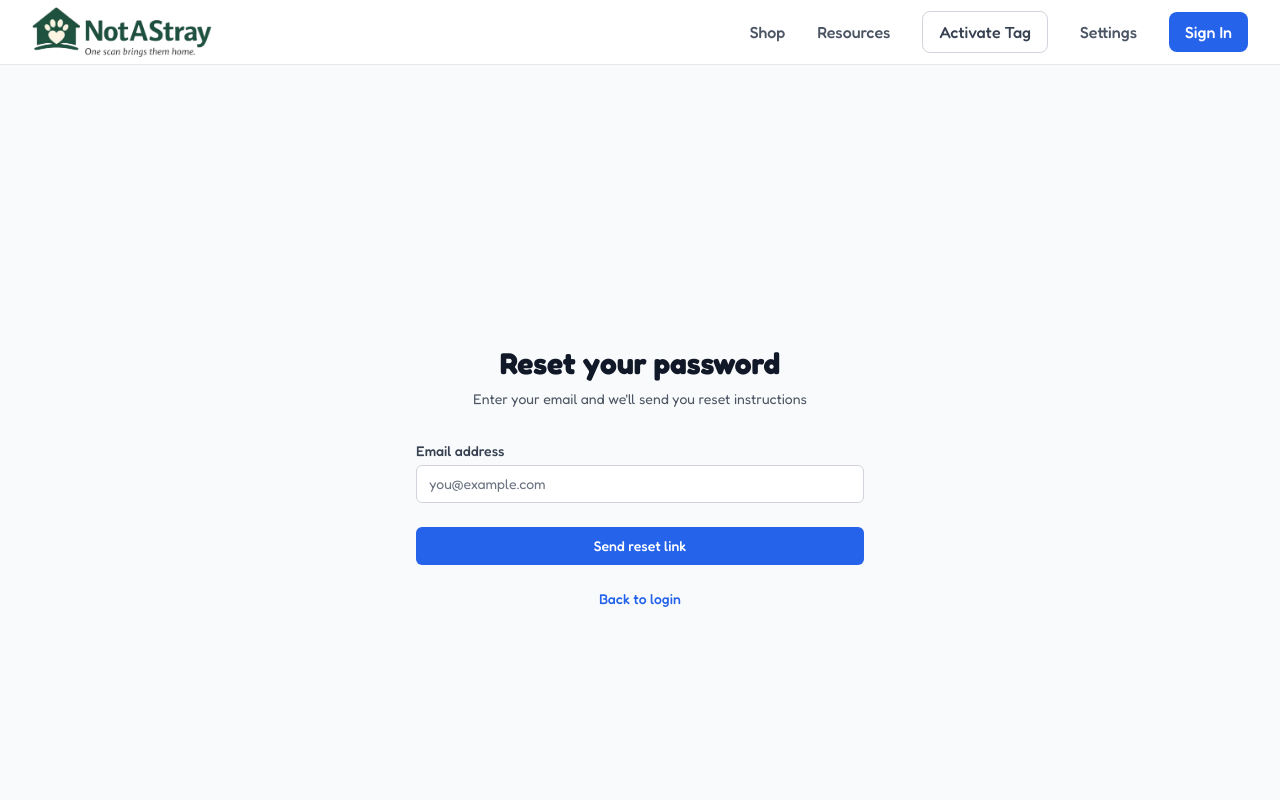
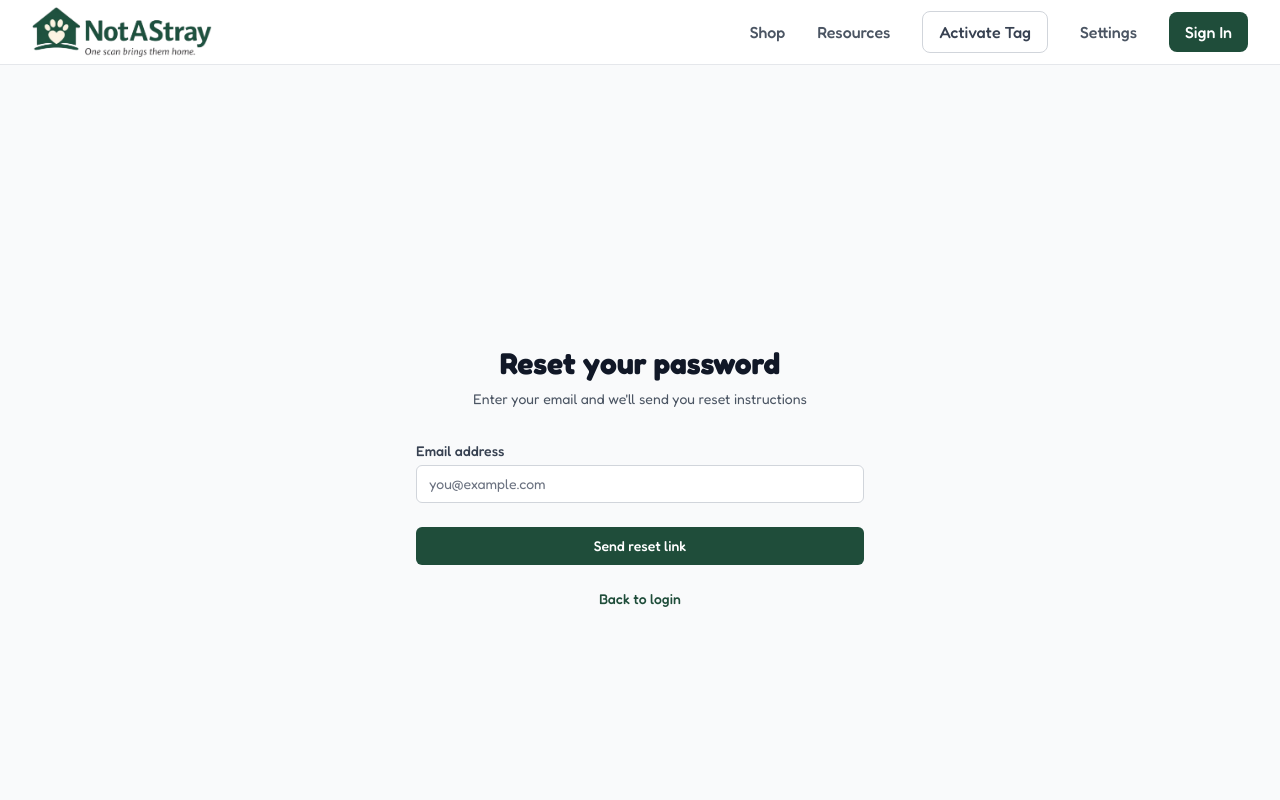
Before and after one commit to jigrullon/notastray, a Next.js app: page /forgot-password in a window 1280 px wide. Shown: the top 800 px of the page. Built offline with nearby package versions, Linux system fonts and the light colour scheme; no server answers.

Commit message:
changed color palette to use the same green as the logo instead of royal blue

```diff
--- a/app/dashboard/page.tsx
+++ b/app/dashboard/page.tsx
@@ -41,7 +41,7 @@ export default function DashboardPage() {
               await logOut()
               router.push('/login')
             }}
-            className="w-full bg-primary-600 hover:bg-primary-700 text-white px-4 py-2 rounded-md transition-colors"
+            className="w-full bg-primary-600 hover:bg-primary-400 text-white px-4 py-2 rounded-md transition-colors"
           >
             Back to Login
           </button>
@@ -182,7 +182,7 @@ export default function DashboardPage() {
             </p>
             <Link
               href="/activate"
-              className="inline-flex items-center px-4 py-2 border border-transparent rounded-lg shadow-sm text-sm font-medium text-white bg-primary-600 hover:bg-primary-700 transition-colors"
+              className="inline-flex items-center px-4 py-2 border border-transparent rounded-lg shadow-sm text-sm font-medium text-white bg-primary-600 hover:bg-primary-400 transition-colors"
             >
               Activate a Tag
             </Link>
--- a/app/forgot-password/page.tsx
+++ b/app/forgot-password/page.tsx
@@ -34,7 +34,7 @@ export default function ForgotPasswordPage() {
                     </p>
                     <Link
                         href="/login"
-                        className="block w-full text-center bg-primary-600 hover:bg-primary-700 text-white px-4 py-2 rounded-md"
+                        className="block w-full text-center bg-primary-600 hover:bg-primary-400 text-white px-4 py-2 rounded-md"
                     >
                         Back to Login
                     </Link>
@@ -81,7 +81,7 @@ export default function ForgotPasswordPage() {
                     <button
                         type="submit"
                         disabled={loading}
-                        className="w-full flex justify-center py-2 px-4 border border-transparent text-sm font-medium rounded-md text-white bg-primary-600 hover:bg-primary-700 focus:outline-none focus:ring-2 focus:ring-offset-2 focus:ring-primary-500 disabled:opacity-50"
+                        className="w-full flex justify-center py-2 px-4 border border-transparent text-sm font-medium rounded-md text-white bg-primary-600 hover:bg-primary-400 focus:outline-none focus:ring-2 focus:ring-offset-2 focus:ring-primary-500 disabled:opacity-50"
                     >
                         {loading ? 'Sending...' : 'Send reset link'}
                     </button>
--- a/app/globals.css
+++ b/app/globals.css
@@ -16,7 +16,7 @@
 
 @layer components {
   .btn-primary {
-    @apply bg-primary-600 hover:bg-primary-700 text-white font-medium py-2 px-4 rounded-lg transition-colors duration-200;
+    @apply bg-primary-600 hover:bg-primary-400 text-white font-medium py-2 px-4 rounded-lg transition-colors duration-200;
   }
 
   .btn-secondary {
--- a/app/login/page.tsx
+++ b/app/login/page.tsx
@@ -145,7 +145,7 @@ export default function LoginPage() {
               <button
                 type="submit"
                 disabled={loading}
-                className="w-full flex justify-center items-center py-2.5 px-4 border border-transparent rounded-lg shadow-sm text-sm font-medium text-white bg-primary-600 hover:bg-primary-700 focus:outline-none focus:ring-2 focus:ring-offset-2 focus:ring-primary-500 disabled:opacity-50 disabled:cursor-not-allowed transition-colors"
+                className="w-full flex justify-center items-center py-2.5 px-4 border border-transparent rounded-lg shadow-sm text-sm font-medium text-white bg-primary-600 hover:bg-primary-400 focus:outline-none focus:ring-2 focus:ring-offset-2 focus:ring-primary-500 disabled:opacity-50 disabled:cursor-not-allowed transition-colors"
               >
                 {loading ? (
                   <>
--- a/app/settings/notifications/page.tsx
+++ b/app/settings/notifications/page.tsx
@@ -503,7 +503,7 @@ export default function NotificationSettingsPage() {
               <button
                 onClick={handleConsentConfirm}
                 disabled={!consentChecked}
-                className="px-4 py-2 text-sm font-medium text-white bg-primary-600 border border-transparent rounded-md hover:bg-primary-700 focus:outline-none focus:ring-2 focus:ring-offset-2 focus:ring-primary-500 disabled:opacity-50 disabled:cursor-not-allowed"
+                className="px-4 py-2 text-sm font-medium text-white bg-primary-600 border border-transparent rounded-md hover:bg-primary-400 focus:outline-none focus:ring-2 focus:ring-offset-2 focus:ring-primary-500 disabled:opacity-50 disabled:cursor-not-allowed"
               >
                 I Agree
               </button>
--- a/app/shop/checkout/page.tsx
+++ b/app/shop/checkout/page.tsx
@@ -204,7 +204,7 @@ function CheckoutContent() {
                 <button
                   onClick={handleCheckout}
                   disabled={loading}
-                  className="w-full bg-primary-600 hover:bg-primary-700 text-white font-medium py-3 rounded-lg transition-colors flex items-center justify-center disabled:opacity-70 disabled:cursor-not-allowed"
+                  className="w-full bg-primary-600 hover:bg-primary-400 text-white font-medium py-3 rounded-lg transition-colors flex items-center justify-center disabled:opacity-70 disabled:cursor-not-allowed"
                 >
                   {loading ? (
                     <>
--- a/app/shop/page.tsx
+++ b/app/shop/page.tsx
@@ -102,7 +102,7 @@ export default function ShopPage() {
                   <Link
                     href={`/shop/checkout?productId=${product.id}`}
                     className={`block w-full text-center py-3 rounded-lg font-medium transition-colors ${product.popular
-                      ? 'bg-primary-600 hover:bg-primary-700 text-white'
+                      ? 'bg-primary-600 hover:bg-primary-400 text-white'
                       : 'bg-gray-100 hover:bg-gray-200 text-gray-900'
                       }`}>
                     Buy Now
--- a/app/shop/success/page.tsx
+++ b/app/shop/success/page.tsx
@@ -31,7 +31,7 @@ function SuccessContent() {
         <div className="space-y-4">
           <Link
             href="/settings"
-            className="block w-full bg-primary-600 hover:bg-primary-700 text-white font-medium py-3 rounded-lg transition-colors"
+            className="block w-full bg-primary-600 hover:bg-primary-400 text-white font-medium py-3 rounded-lg transition-colors"
           >
             Go to Dashboard
           </Link>
--- a/app/signup/page.tsx
+++ b/app/signup/page.tsx
@@ -201,7 +201,7 @@ export default function SignupPage() {
               <button
                 type="submit"
                 disabled={loading}
-                className="w-full flex justify-center items-center py-2.5 px-4 border border-transparent rounded-lg shadow-sm text-sm font-medium text-white bg-primary-600 hover:bg-primary-700 focus:outline-none focus:ring-2 focus:ring-offset-2 focus:ring-primary-500 disabled:opacity-50 disabled:cursor-not-allowed transition-colors"
+                className="w-full flex justify-center items-center py-2.5 px-4 border border-transparent rounded-lg shadow-sm text-sm font-medium text-white bg-primary-600 hover:bg-primary-400 focus:outline-none focus:ring-2 focus:ring-offset-2 focus:ring-primary-500 disabled:opacity-50 disabled:cursor-not-allowed transition-colors"
               >
                 {loading ? (
                   <>
--- a/tailwind.config.js
+++ b/tailwind.config.js
@@ -9,10 +9,16 @@ module.exports = {
     extend: {
       colors: {
         primary: {
-          50: '#f0f9ff',
-          500: '#3b82f6',
-          600: '#2563eb',
-          700: '#1d4ed8',
+          50: '#f0faf6',
+          100: '#d5f0e5',
+          200: '#a8dfc8',
+          300: '#6fc9a3',
+          400: '#3da87a',
+          500: '#267a54',
+          600: '#1F4D3A',
+          700: '#193f30',
+          800: '#133126',
+          900: '#0d231c',
         },
         gray: {
           50: '#f9fafb',
```
